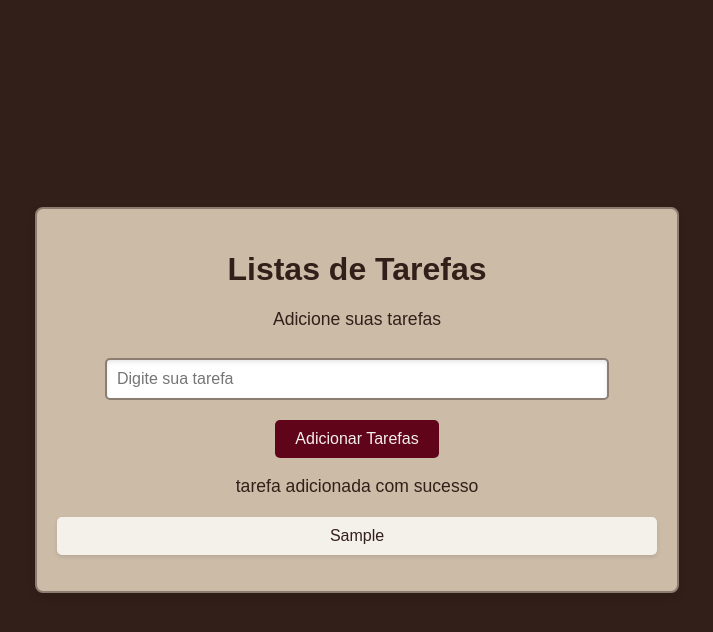
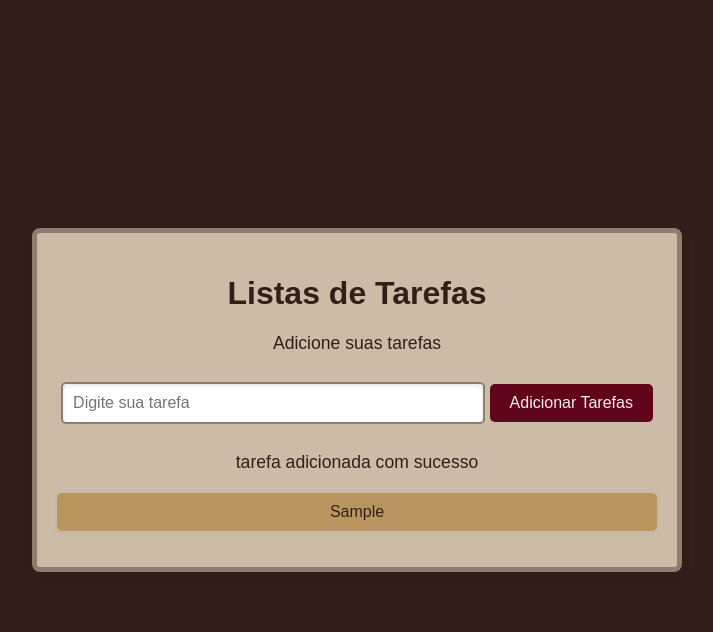
Before and after one commit to b1960ahia/JavaScript, a plain HTML site: page cursoJS/Bahia/a03/index.html in a window 1280 px wide. Both pictures are taken after typing "Sample" into the empty fields and a click on the button "Adicionar Tarefas". Shown: the whole page, without its empty margins (283-996 px from the left). Drawn offline with Linux system fonts and the light colour scheme.

Commit message:
adiciona

```diff
--- a/cursoJS/Bahia/a03/style.css
+++ b/cursoJS/Bahia/a03/style.css
@@ -19,7 +19,7 @@ body {
     box-shadow: 0 4px 8px rgba(0, 0, 0, 0.1);
     width: 90%;
     max-width: 600px;
-    border: 2px solid #8B7D70;
+    border: 5px solid #8B7D70;
 }
 h1 {
     color: #331F19;
@@ -36,11 +36,11 @@ button {
     border-radius: 5px;
     cursor: pointer;
     font-size: 1em;
-    transition: background-color 0.3s ease;
+    /*transition: background-color 0.3s ease;*/
     margin-top: 10px;
 }
 button:hover {
-    background-color: #A34743;
+    background-color: #1a1919;
 }
 ul {
     list-style: none;
@@ -48,19 +48,19 @@ ul {
     margin-top: 20px;
 }
 ul li {
-    background-color: #F4F0EA;
+    background-color: #b9955f;
     color: #331F19;
     padding: 10px;
     margin: 5px 0;
     border-radius: 5px;
-    box-shadow: 0 2px 4px rgba(0, 0, 0, 0.1);
+    box-shadow: 0 2px 4px rgba(175, 111, 111, 0.1);
 }
 
 /* Estilo para o campo de entrada */
 input[type="text"] {
     padding: 10px;
     width: 80%;
-    max-width: 500px;
+    max-width: 400px;
     margin-top: 10px;
     margin-bottom: 10px;
     border: 2px solid #8B7D70;
```
Also changed, not shown: cursoJS/Bahia/a03/script.js (line endings or trailing spaces).
